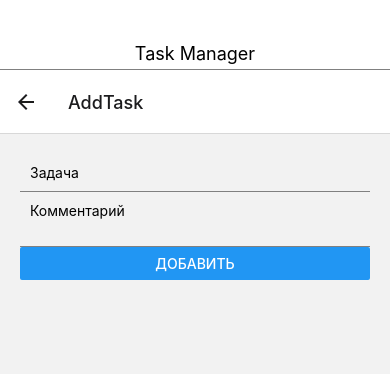
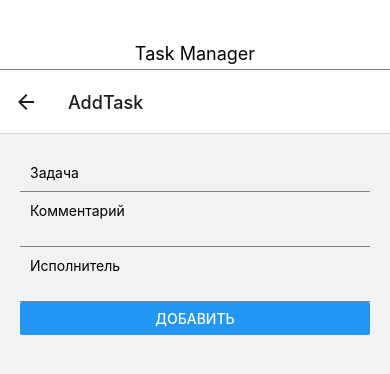
Before and after one commit to kenny-not-dead/TaskManager, a React Native app: screen /AddTask in a window 390 px wide. Shown: the top 374 px of the page. Built offline with nearby package versions, Linux system fonts and the light colour scheme.

Commit message:
date test

```diff
--- a/components/AddTask.js
+++ b/components/AddTask.js
@@ -12,6 +12,8 @@ export default function AddTask (navigation) {
 
     const [title, setTitle] = useState ('')
     const [comment, setComment] = useState ('')
+    const [player, setPlayer] = useState ('')
+
 
     const setTasks = () => {
         if (title.length == 0) {
@@ -21,7 +23,8 @@ export default function AddTask (navigation) {
                 var Task = {
                     ID: taskID,
                     Title: title,
-                    Comment: comment
+                    Comment: comment,
+                    Player: player
                 }
                 let newTask = [...task, Task];
                 AsyncStorage.setItem('Task', JSON.stringify(newTask))
@@ -53,6 +56,13 @@ export default function AddTask (navigation) {
             onChangeText = {(value) => setComment(value)}
             multiline
              />
+            <TextInput
+            value={player}
+            style={styles.input}
+            placeholder= "Исполнитель"
+            onChangeText = {(value) => setPlayer(value)}
+            multiline
+             />
             <Button style={styles.button} title ='Добавить' onPress={setTasks}/>
         </View>
     );
--- /dev/null
+++ b/components/Date.js
@@ -0,0 +1,61 @@
+import React, {useState} from 'react';
+import { SafeAreaView, StyleSheet, View } from 'react-native';
+import DatePicker from 'react-native-datepicker';
+
+const Date = () => {
+  const [date, setDate] = useState('01-01-2022');
+
+  return (
+    <SafeAreaView style={styles.container}>
+      <View style={styles.container}>
+        <DatePicker
+          style={styles.datePickerStyle}
+          date={date} // Initial date from state
+          mode="date" // The enum of date, datetime and time
+          placeholder="select date"
+          format="DD-MM-YYYY"
+          minDate="01-01-2022"
+          maxDate="01-01-2030"
+          confirmBtnText="Confirm"
+          cancelBtnText="Cancel"
+          customStyles={{
+              dateIcon: {
+              display: 'none',
+              position: 'absolute',
+              left: 0,
+              top: 4,
+              marginLeft: 0,
+            },
+            dateInput: {
+              marginLeft: 36,
+            },
+          }}
+          onDateChange={(date) => {
+            setDate(date);
+          }}
+        />
+      </View>
+    </SafeAreaView>
+  );
+};
+
+export default Date;
+
+const styles = StyleSheet.create({
+  container: {
+    flex: 1,
+    padding: 10,
+    justifyContent: 'center',
+    alignItems: 'center',
+  },
+  title: {
+    textAlign: 'center',
+    fontSize: 20,
+    fontWeight: 'bold',
+    padding: 20,
+  },
+  datePickerStyle: {
+    width: 200,
+    marginTop: 20,
+  },
+});
--- a/components/Task.js
+++ b/components/Task.js
@@ -10,6 +10,9 @@ export default function Task(props) {
             </Text>
             <Text style={styles.text}>
                 {props.item.Comment}
+            </Text>
+            <Text style={styles.text}>
+                {props.item.Player}
             </Text>
         </TouchableOpacity>
     </View>
--- a/components/TaskScreen.js
+++ b/components/TaskScreen.js
@@ -3,12 +3,13 @@
 //import { Navbar } from './Navbar';
 //import { Task } from './Todo';
 import React, { useEffect } from 'react';
-import { StyleSheet, View, Text, FlatList, ScrollView } from 'react-native';
+import { StyleSheet, View, Text, FlatList } from 'react-native';
 import Pressable from 'react-native/Libraries/Components/Pressable/Pressable';
 import { setTask, setTaskID } from '../redux/actions';
 import {useSelector, useDispatch} from 'react-redux';
 import AsyncStorage from '@react-native-async-storage/async-storage';
 import Task from './Task';
+import Date from './Date';
 
 export default function TaskScreen ({navigation}) {
 
@@ -32,6 +33,7 @@ export default function TaskScreen ({navigation}) {
 
       return(
             <View>
+              <Date/>
                 <FlatList style={styles.containerTask}
                         data={task} renderItem ={({item}) => (
                            <Task item={item}/>
@@ -49,7 +51,8 @@ export default function TaskScreen ({navigation}) {
 
 const styles = StyleSheet.create({
     containerTask: {
-        height: '85%'
+        height: '85%',
+        marginTop: 100,
     },
 
     add: {
--- a/package.json
+++ b/package.json
@@ -16,6 +16,7 @@
     "expo-status-bar": "~1.4.0",
     "react": "18.0.0",
     "react-native": "0.69.4",
+    "react-native-datepicker": "^1.7.2",
     "react-native-safe-area-context": "^4.3.3",
     "react-native-screens": "^3.17.0",
     "react-redux": "^8.0.2",
```
Also changed, not shown: 1 other file (tests, documents, lock files or other folders).
